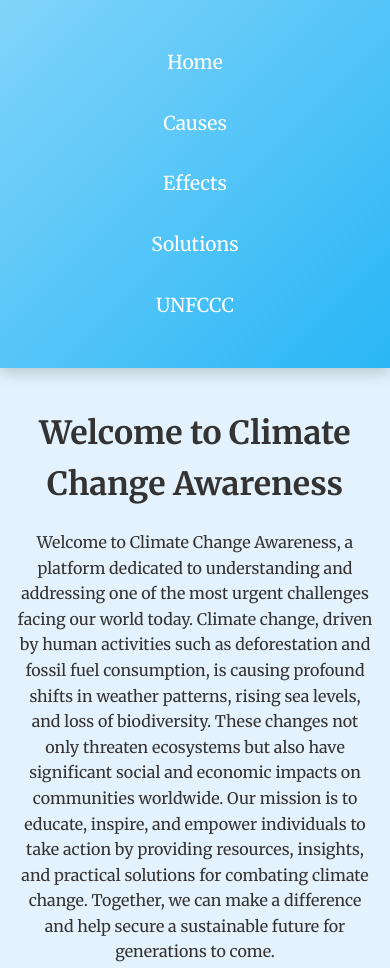
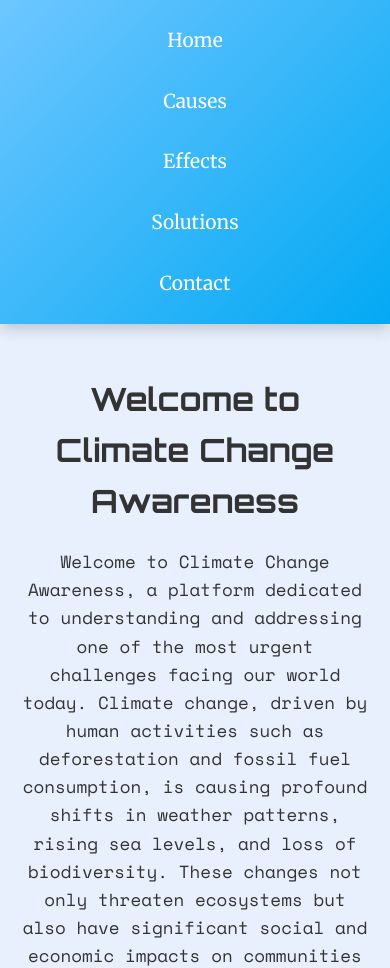
Before and after one commit to sofienebaba/Gorup-project, a plain HTML site: page index.html in a window 390 px wide. Shown: the top 968 px of the page. Drawn offline with nearby package versions, Linux system fonts and the light colour scheme.

Commit message:
Changing the website layout

```diff
--- a/StyleSheet.css
+++ b/StyleSheet.css
@@ -1,47 +1,48 @@
+/* Import Google Fonts */
+@import url('https://fonts.googleapis.com/css2?family=Merriweather:ital,wght@0,300;0,400;0,700;0,900&family=Orbitron:wght@400..900&family=Space+Mono:ital,wght@0,400;0,700;1,400;1,700&display=swap');
 
-@import url('https://fonts.googleapis.com/css2?family=Merriweather:ital,wght@0,300;0,400;0,700;0,900;1,300;1,400;1,700;1,900&family=Orbitron:wght@400..900&family=Space+Mono:ital,wght@0,400;0,700;1,400;1,700&display=swap');
-
+/* Basic reset */
 * {
     margin: 0;
     padding: 0;
     box-sizing: border-box;
 }
 
-
+/* Styling for the body */
 body {
     font-family: 'Merriweather', serif;
     line-height: 1.6;
-    background-color: #f9f9f9;
+    background-color: #f5f5f5;
     color: #333;
+    display: flex;
+    justify-content: center;
+    align-items: center;
+    flex-direction: column;
+    text-align: center;
 }
 
-
+/* Navbar styling */
 .navbar {
-    position:sticky;
-    top:0;
-    padding: 2rem;
-    background: linear-gradient(135deg, #81d4fa, #29b6f6);
+    background: linear-gradient(135deg, #6ec6ff, #03a9f4);
     color: #fff;
-    width: 100%;
+    position: sticky;
+    top: 0;
+    width: 100vw;
     z-index: 1000;
     box-shadow: 0 4px 15px rgba(0, 0, 0, 0.2);
 }
 
-
+    /* Navbar list styling */
     .navbar ul {
         list-style: none;
         display: flex;
         justify-content: space-around;
-        padding: 20px 0;
+        padding: 60px 20px;
         margin: 0;
+        width: 100%;
     }
 
-
-    .navbar li {
-        text-align: center;
-    }
-
-
+    /* Navbar links */
     .navbar a {
         color: #fff;
         text-decoration: none;
@@ -52,41 +53,37 @@ body {
         transition: background 0.3s ease, color 0.3s ease;
     }
 
-
+        /* Navbar hover effect */
         .navbar a:hover {
             background-color: rgba(255, 255, 255, 0.2);
-            border-radius: 5px;
         }
 
-
+/* Section styling */
 .section {
     padding: 70px 20px;
-    min-height: 100vh;
-    text-align: center;
+    max-width: 800px;
+    margin: 0 auto;
+    background-color: #e8f0fe; /* Light background color */
+    border-radius: 10px;
+    box-shadow: 0 4px 10px rgba(0, 0, 0, 0.1);
+    margin-bottom: 20px;
 }
 
-
-#home {
-    background-color: #e3f2fd;
+/* Titles styling */
+h1, h2 {
+    font-family: 'Orbitron', sans-serif;
+    font-size: 2em;
+    margin-bottom: 20px;
 }
 
-#causes {
-    background-color: #bbdefb;
+/* Paragraph styling */
+p {
+    font-family: 'Space Mono', monospace;
+    font-size: 1.1em;
+    margin-bottom: 40px;
 }
 
-#effects {
-    background-color: #90caf9;
-}
-
-#solutions {
-    background-color: #64b5f6;
-}
-
-#UNFCCC {
-    background-color: #42a5f5;
-}
-
-
+/* Footer styling */
 .footer {
     background-color: #0277bd;
     color: #fff;
@@ -96,8 +93,7 @@ body {
     box-shadow: 0 -4px 10px rgba(0, 0, 0, 0.3);
 }
 
-
-
+    /* Footer social media links */
     .footer .social-media a {
         color: #fff;
         text-decoration: none;
@@ -110,80 +106,28 @@ body {
             color: #b3e5fc;
         }
 
-
-
-
 /* Media Queries for Large Screens */
-
-
-@media (min-width: 600px)
-{
+@media (min-width: 600px) {
     .navbar ul {
         justify-content: space-between;
         padding: 15px 30px;
     }
 
-
     .section {
         padding: 100px 50px;
-        text-align: left;
-        display: flex;
-        align-items: center;
-        justify-content: space-between;
-    }
-
-        .section p {
-            max-width: 600px;
-            font-size: 1.2em;
-        }
-
-    h1 {
-        font-size: 3em;
-    }
-
-    h2 {
-        font-size: 2.5em;
     }
 }
 
-
 /* Media Queries for Mobile Screens */
-
-
-@media (max-width: 600px)
-{
-
+@media (max-width: 599px) {
     .navbar ul {
         flex-direction: column;
-        padding: 0;
+        padding: 10px;
     }
 
-    .navbar li {
-        margin: 5px 0;
+    .section {
+        padding: 50px 20px;
     }
-
-    .navbar a {
-        padding: 10px;
-        font-size: 1.2em;
-    }
-
-
-    .section {
-        padding: 40px 15px;
-        text-align: center;
-        flex-direction: column;
-    }
-
-        .section h1, .section h2 {
-            font-size: 2em;
-            margin-bottom: 20px;
-        }
-
-        .section p {
-            font-size: 1em;
-            margin-bottom: 30px;
-        }
-
 
     .footer {
         padding: 40px 15px;
--- a/index.html
+++ b/index.html
@@ -14,10 +14,11 @@
                 <li><a href="#causes">Causes</a></li>
                 <li><a href="#effects">Effects</a></li>
                 <li><a href="#solutions">Solutions</a></li>
-                <li><a href="#UNFCCC">UNFCCC</a></li>
+                <li><a href="#contact">Contact</a></li>
             </ul>
         </nav>
     </header>
+
 
     <main>
         <section id="home" class="section">
@@ -33,11 +34,13 @@
 
         <section id="causes" class="section">
             <h2>Causes of Climate Change</h2>
-            <p>The primary drivers of climate change are human activities that release large amounts of greenhouse gases into the atmosphere.
-            Burning fossil fuels for energy production, transportation, and heating is a major contributor, releasing carbon dioxide (CO2) and other harmful gases.
-            Deforestation, driven by agriculture and urban development, reduces the number of trees that can absorb CO2, further increasing atmospheric carbon levels.
-            Additionally, industrial processes and certain agricultural practices emit methane (CH4) and nitrous oxide (N2O), potent greenhouse gases that intensify the warming effect.
-            Together, these activities disrupt the natural balance of the Earth's climate system, leading to global temperature rises and extreme weather events..</p>
+            <p>
+                The primary drivers of climate change are human activities that release large amounts of greenhouse gases into the atmosphere.
+                Burning fossil fuels for energy production, transportation, and heating is a major contributor, releasing carbon dioxide (CO2) and other harmful gases.
+                Deforestation, driven by agriculture and urban development, reduces the number of trees that can absorb CO2, further increasing atmospheric carbon levels.
+                Additionally, industrial processes and certain agricultural practices emit methane (CH4) and nitrous oxide (N2O), potent greenhouse gases that intensify the warming effect.
+                Together, these activities disrupt the natural balance of the Earth's climate system, leading to global temperature rises and extreme weather events..
+            </p>
         </section>
 
         <section id="effects" class="section">
```
